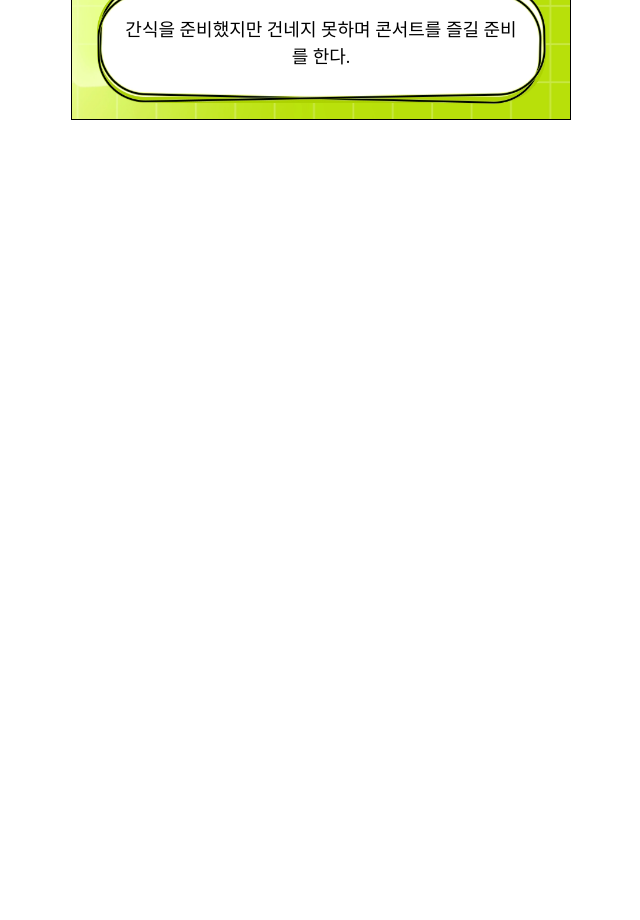
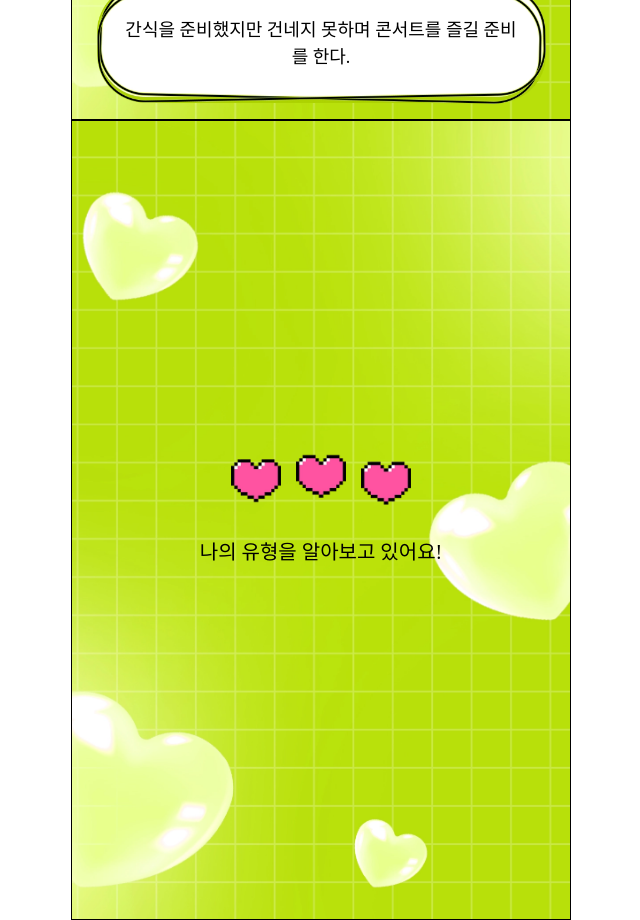
Before and after one commit to 27Lia/mbti, a React (Create React App) app: page /test in a window 1280 px wide. Shown: the part 680-1600 px from the top of the page, without its empty margins (319-959 px from the left). Before the commit the page ends 800 px from the top, so only its background shows below. Built offline with nearby package versions, Linux system fonts and the light colour scheme; a web font is replaced by a local one.

Commit message:
feat: 로딩페이지 추가

```diff
--- a/src/App.js
+++ b/src/App.js
@@ -3,6 +3,7 @@ import "./App.css";
 import MainPage from "./pages/MainPage";
 import TestPage from "./pages/TestPage";
 import ResultPage from "./pages/ResultPage";
+import LodingPage from "./pages/LodingPage";
 import { Routes, Route } from "react-router-dom";
 
 function App() {
@@ -28,6 +29,7 @@ function App() {
         <Route path="/test" element={<TestPage />} />
         <Route path="/result" element={<ResultPage />} />
       </Routes>
+      <LodingPage />
     </div>
   );
 }
--- /dev/null
+++ b/src/pages/LodingPage.jsx
@@ -0,0 +1,29 @@
+import React from 'react';
+import "../styles/LodingPage.css";
+
+function LodingPage() {
+  // 이미지 정보를 담은 배열
+  const images = [
+    { src: "/images/icon/heart.webp"},
+    { src: "/images/icon/heart.webp"},
+    { src: "/images/icon/heart.webp"},
+  ];
+
+  return (
+    <div className="LodingPage">
+      <div className='content'>
+        {images.map(image => (
+          <img
+            className="LodingHeart"
+            src={image.src}
+            alt="icon"
+            loading="lazy"
+          />
+        ))}
+      </div>
+      <p>나의 유형을 알아보고 있어요!</p>
+    </div>
+  );
+}
+
+export default LodingPage;
--- /dev/null
+++ b/src/styles/LodingPage.css
@@ -0,0 +1,41 @@
+.LodingPage{
+    background: url(/public/images/icon/bg_img.webp) center / cover no-repeat;
+    height: calc(var(--vh, 1vh) * 100);
+    background-position: center;
+    margin: 0 auto;
+    border: 1px solid #000;
+    max-width: 500px;
+    display: flex;
+    align-items: center;
+    flex-direction: column;
+    justify-content: center;
+}
+.content{
+    display: flex;
+    gap: 15px;
+    margin-bottom: 20px;
+}
+.LodingHeart{
+    width: 50px;
+    height: 43px;
+}
+.LodingPage p{
+    font-size: 20px;
+}
+.LodingHeart{
+    animation: floatUp 0.5s ease-out infinite alternate;
+}
+
+.LodingHeart:nth-child(2) {
+    animation-delay: 0.3s;
+}
+
+.LodingHeart:nth-child(3) {
+    animation-delay: 0.5s;
+}
+
+@keyframes floatUp {
+    100% {
+        transform: translateY(-20px);
+    }
+}
--- a/src/styles/TestPage.css
+++ b/src/styles/TestPage.css
@@ -5,7 +5,6 @@
     background: url(/public/images/icon/bg_img.webp) center / cover no-repeat;
     height: calc(var(--vh, 1vh) * 100);
     background-position: center;
-    /* max-width: 425px; */
     margin: 0 auto;
     border: 1px solid #000;
     padding: 10px;
```
